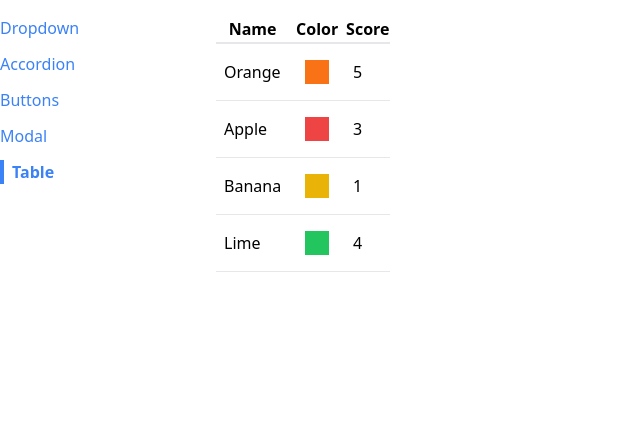
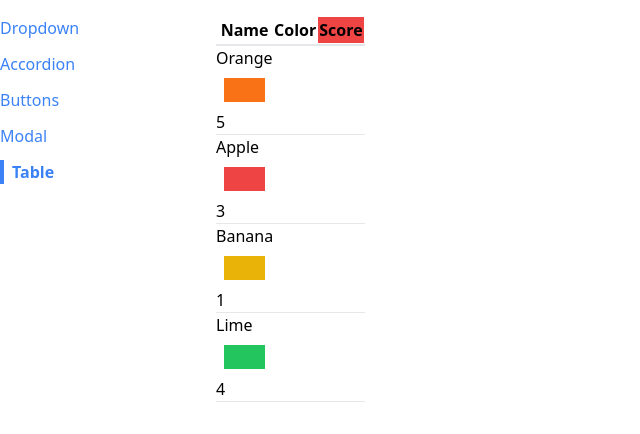
Before and after one commit to poyingHAHA/React_learning, a React (Create React App) app in the folder 6_custom_nav_and_routing/: page /table in a window 1280 px wide. Shown: the top 434 px of the page, without its empty margins (0-640 px from the left). Built offline with nearby package versions, Linux system fonts and the light colour scheme.

Commit message:
8. customized header

```diff
--- a/6_custom_nav_and_routing/src/components/Table.js
+++ b/6_custom_nav_and_routing/src/components/Table.js
@@ -1,11 +1,19 @@
+// fragment is like a very, very simple custom component that we can use.
+// Just we can assign things like a key prop or group, different child elements together, stuff like.
+import {Fragment} from 'react';
+
 function Table({ data, config, keyFn }) {
   const renderedHeaders = config.map((column) => {
+    if(column.header) {
+      return <th key={column.label}>{column.header()}</th>;
+    }
+
     return <th key={column.label}>{column.label}</th>;
   });
 
   const renderRows = data.map((rowData) => {
     const renderedCells = config.map((column) => {
-      return <td className="p-2" key={column.label}>{column.render(rowData)}</td>;
+      return <Fragment className="p-2" key={column.label}>{column.render(rowData)}</Fragment>;
     })
 
     return (
--- a/6_custom_nav_and_routing/src/pages/TablePage.js
+++ b/6_custom_nav_and_routing/src/pages/TablePage.js
@@ -19,7 +19,8 @@ function TablePage() {
     },
     {
       label: "Score",
-      render: (fruit) => fruit.score
+      render: (fruit) => fruit.score,
+      header: () => <th className="bg-red-500">Score</th>
     }
   ]
 
```
